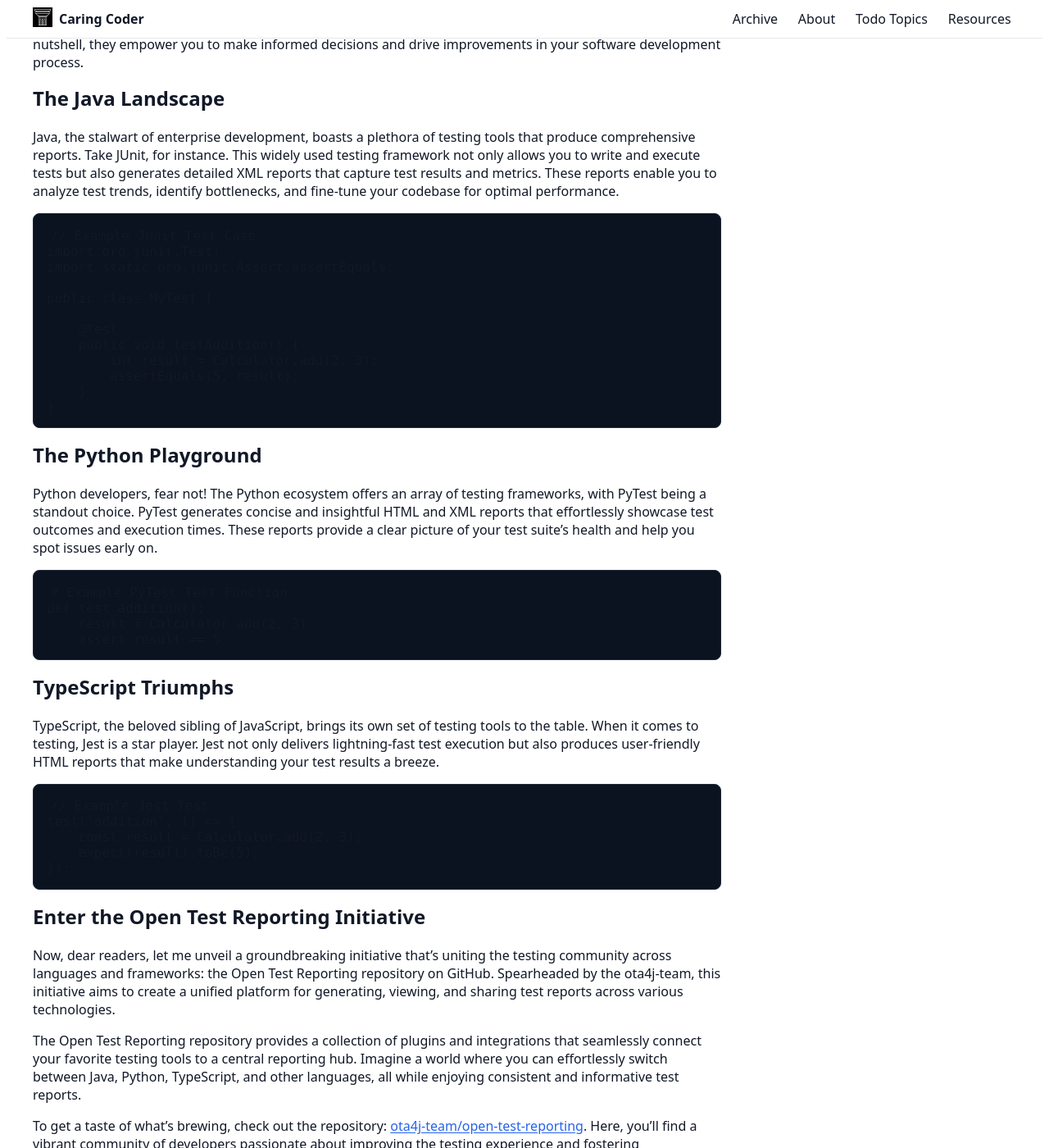
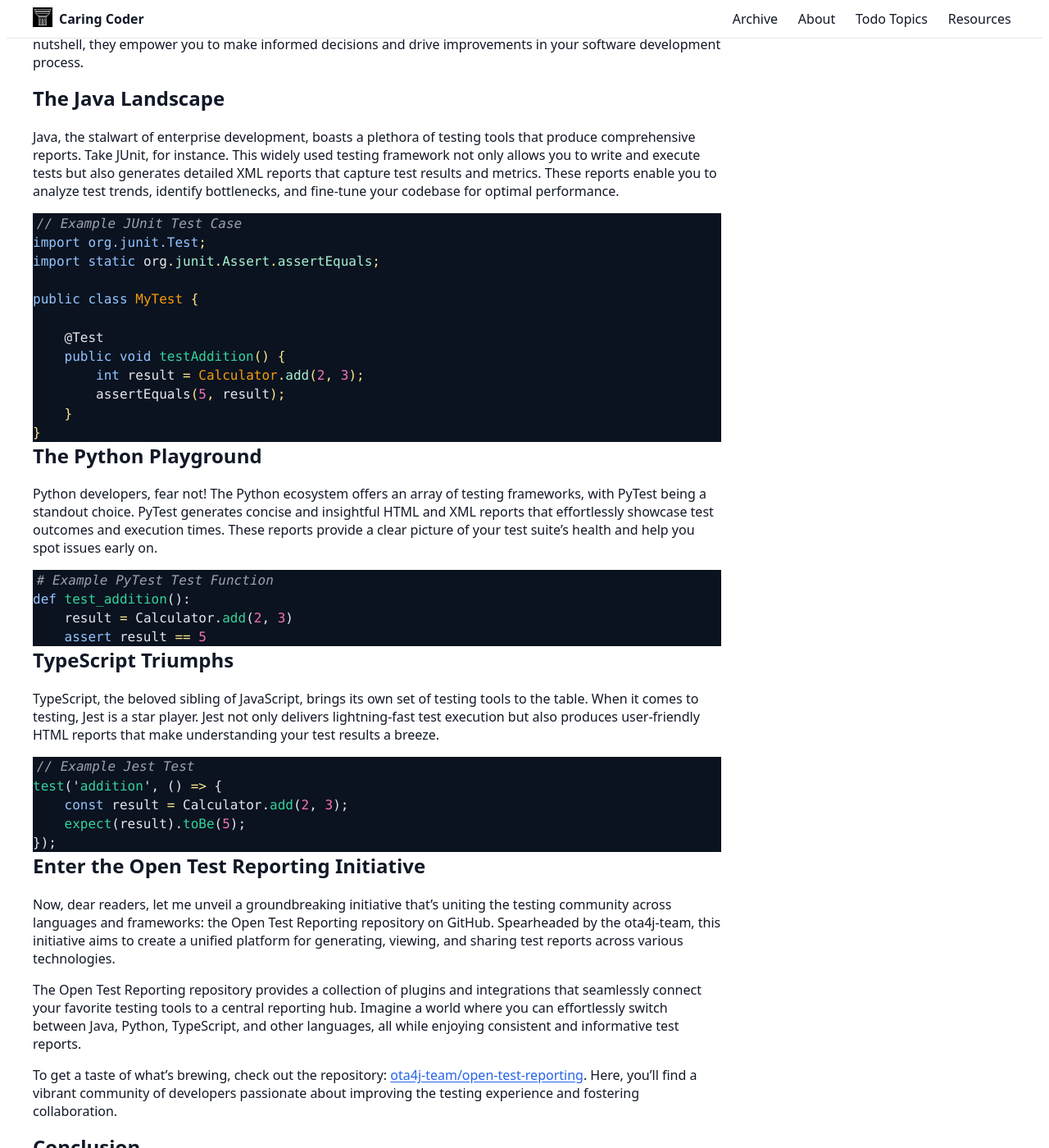
Before and after one commit to verronpro/blog, a Jekyll site: the page built from _posts/2023-07-01-software-testing-reports.md, in a window 1280 px wide and 1400 px high, scrolled down 392 px. Shown: the whole window at 82% size. Built offline with Jekyll 4.4.1, drawn with Linux system fonts in a browser that asks for light colours.

Commit message:
Add GitHub-like syntax highlighting styles and improve dark mode token colors.

```diff
--- a/assets/css/custom.css
+++ b/assets/css/custom.css
@@ -39,6 +39,60 @@
 pre{background:#0b1220;border:1px solid #1f2937;border-radius:.5rem;padding:1rem;overflow:auto}
 pre code{background:transparent}
 code{background:rgba(17,24,39,.06);padding:.1rem .3rem;border-radius:.25rem}
+
+/* Rouge syntax highlighting (GitHub-like, tuned for dark pre background) */
+/* Base wrappers produced by Jekyll + Rouge */
+.highlighter-rouge .highlight{background:#0b1220;color:#E5E7EB}
+.highlight{line-height:1.45}
+.highlight pre{background:transparent;border:none;padding:0;margin:0}
+
+/* Token colors */
+.highlight .c, /* Comment */
+.highlight .cm, .highlight .c1 {color:#9CA3AF;font-style:italic}
+.highlight .cp {color:#FBBF24} /* Comment.Preproc */
+
+.highlight .k,  /* Keyword */
+.highlight .kd, /* Keyword.Declaration */
+.highlight .kn, /* Keyword.Namespace */
+.highlight .kp, /* Keyword.Pseudo */
+.highlight .kr, /* Keyword.Reserved */
+.highlight .kt  /* Keyword.Type */{color:#93C5FD}
+
+.highlight .n,  /* Name */
+.highlight .nx {color:#E5E7EB}
+.highlight .nc {color:#F59E0B} /* Name.Class */
+.highlight .no {color:#F59E0B} /* Name.Constant */
+.highlight .na {color:#A7F3D0} /* Name.Attribute */
+.highlight .ni {color:#FBBF24} /* Name.Entity */
+.highlight .ne {color:#F87171} /* Name.Exception */
+.highlight .nf {color:#34D399} /* Name.Function */
+.highlight .nn {color:#93C5FD} /* Name.Namespace */
+.highlight .nt {color:#60A5FA} /* Name.Tag (HTML/XML) */
+
+.highlight .l,  /* Literal */
+.highlight .m,  /* Literal.Number */
+.highlight .mb, .highlight .mf, .highlight .mh,
+.highlight .mi, .highlight .il, .highlight .mo {color:#F472B6}
+
+.highlight .s,  /* Literal.String */
+.highlight .sa, .highlight .sb, .highlight .sc,
+.highlight .sd, .highlight .s1, .highlight .s2,
+.highlight .se, .highlight .sh, .highlight .si,
+.highlight .sr, .highlight .ss, .highlight .sx {color:#34D399}
+
+.highlight .o,  /* Operator */
+.highlight .ow {color:#FDE68A}
+.highlight .p  {color:#E5E7EB} /* Punctuation */
+
+.highlight .gd {color:#FCA5A5;background:rgba(239,68,68,.10)} /* Generic.Deleted */
+.highlight .gi {color:#86EFAC;background:rgba(16,185,129,.10)} /* Generic.Inserted */
+.highlight .gr {color:#F87171}
+.highlight .gh {color:#93C5FD;font-weight:600}
+.highlight .gs {font-weight:600}
+.highlight .ge {font-style:italic}
+
+/* Ensure inline code inside headings retains readable contrast */
+h1 code, h2 code, h3 code{background:rgba(17,24,39,.2)}
 
 /* Hero and cards */
 .hero{padding:3rem 0}
@@ -117,6 +171,12 @@
   pre{background:#0b1220;border-color:#1f2937}
   .author-box{background:#0f172a;border-color:var(--cc-border)}
   .skip-link:focus{background:var(--cc-surface)}
+
+  /* Slightly brighter token colors in dark mode environments */
+  .highlighter-rouge .highlight{background:#0b1220;color:#E5E7EB}
+  .highlight .c, .highlight .cm, .highlight .c1{color:#9CA3AF}
+  .highlight .k, .highlight .kd, .highlight .kn, .highlight .kp, .highlight .kr, .highlight .kt{color:#A5B4FC}
+  .highlight .s, .highlight .sa, .highlight .sb, .highlight .sc, .highlight .sd, .highlight .s1, .highlight .s2, .highlight .se, .highlight .sh, .highlight .si, .highlight .sr, .highlight .ss, .highlight .sx{color:#6EE7B7}
 }
 
 /* Footer styling (theme-aware, no inline styles) */
```
